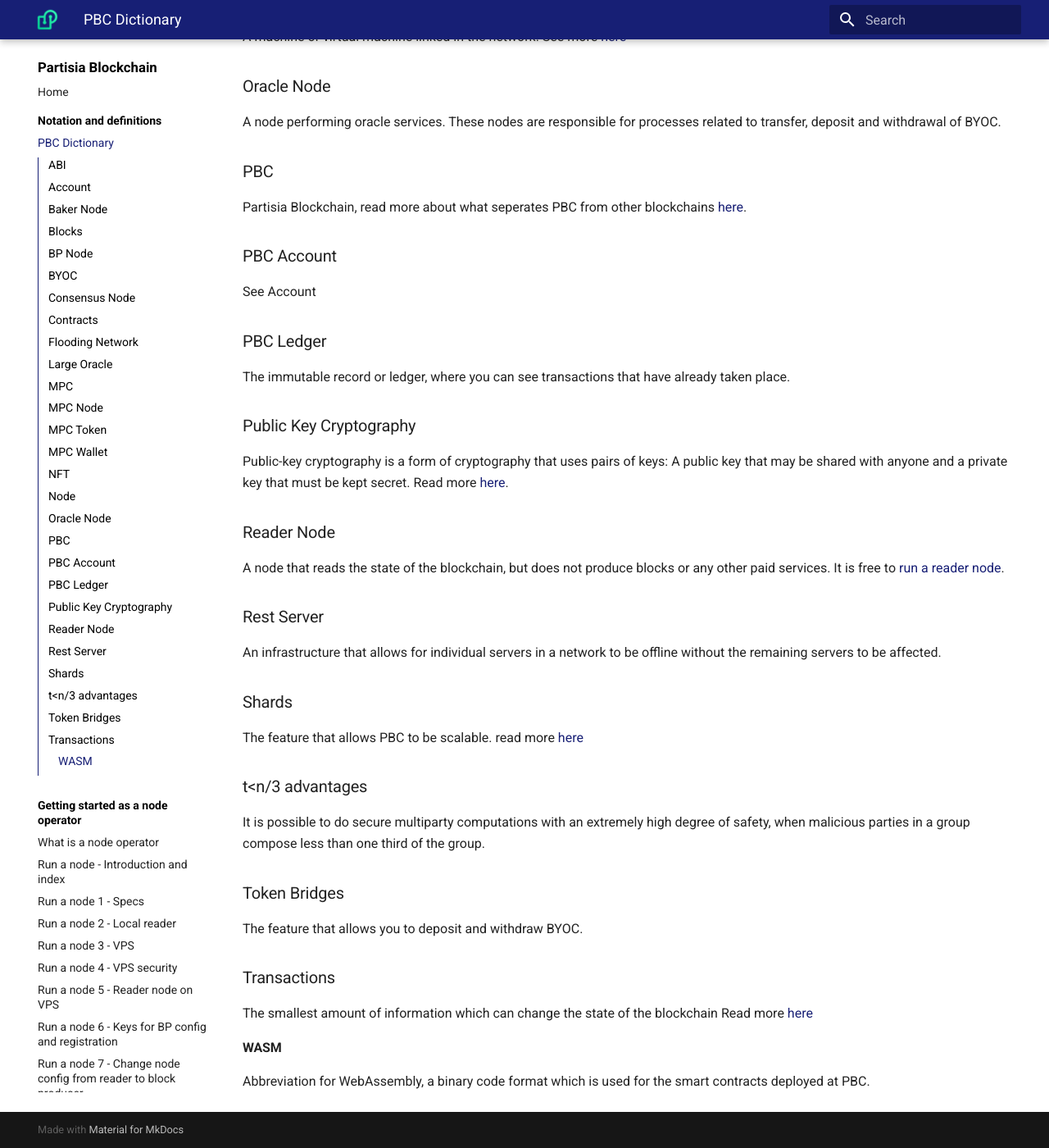
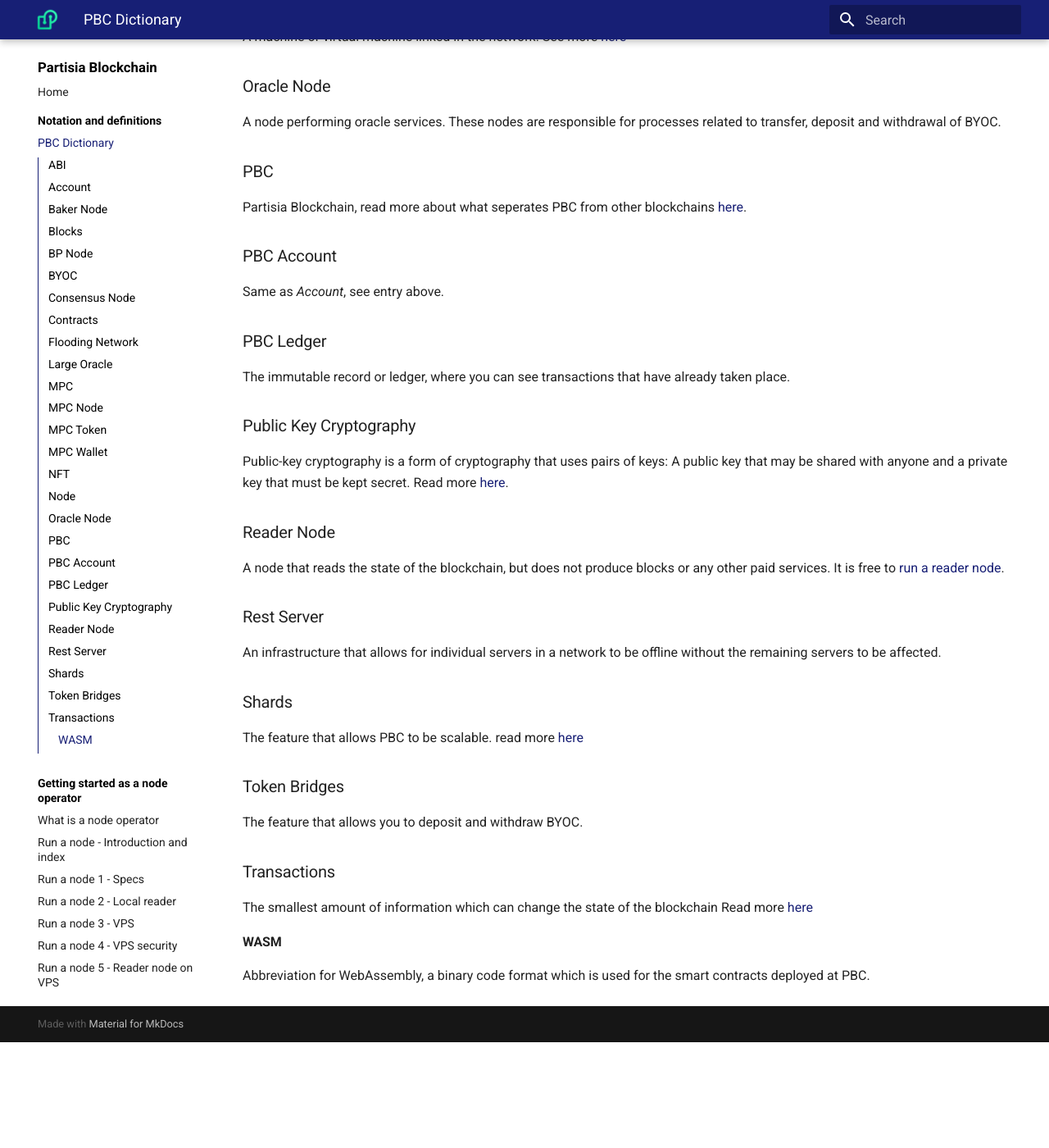
Before and after one commit to 0xSero/partisia-docs, an MkDocs documentation site: the page built from docs/dictionary.md, in a window 1280 px wide and 1400 px high, scrolled down 2019 px. Shown: the whole window at 82% size. Built offline with MkDocs 1.6.1 and Material for MkDocs 9.7.7, drawn with Linux system fonts in a browser that asks for light colours; a script that is not in the unit is left out; after the commit the page ends 3290 px from its top, so only the background shows below that.

Commit message:
Update of definitions

```diff
--- a/docs/dictionary.md
+++ b/docs/dictionary.md
@@ -56,7 +56,7 @@
 Partisia Blockchain, read more about what seperates PBC from other blockchains [here](introduction.md).
 
 ### PBC Account
-See Account
+Same as *Account*, see entry above.
 
 ### PBC Ledger
 The immutable record or ledger, where you can see transactions that have already taken place.
@@ -73,8 +73,6 @@
 ### Shards
 The feature that allows PBC to be scalable. read more [here](shards.md)
 
-### t<n/3 advantages
-It is possible to do secure multiparty computations with an extremely high degree of safety, when malicious parties in a group compose less than one third of the group.
 
 ### Token Bridges
 The feature that allows you to deposit and withdraw BYOC.
```
